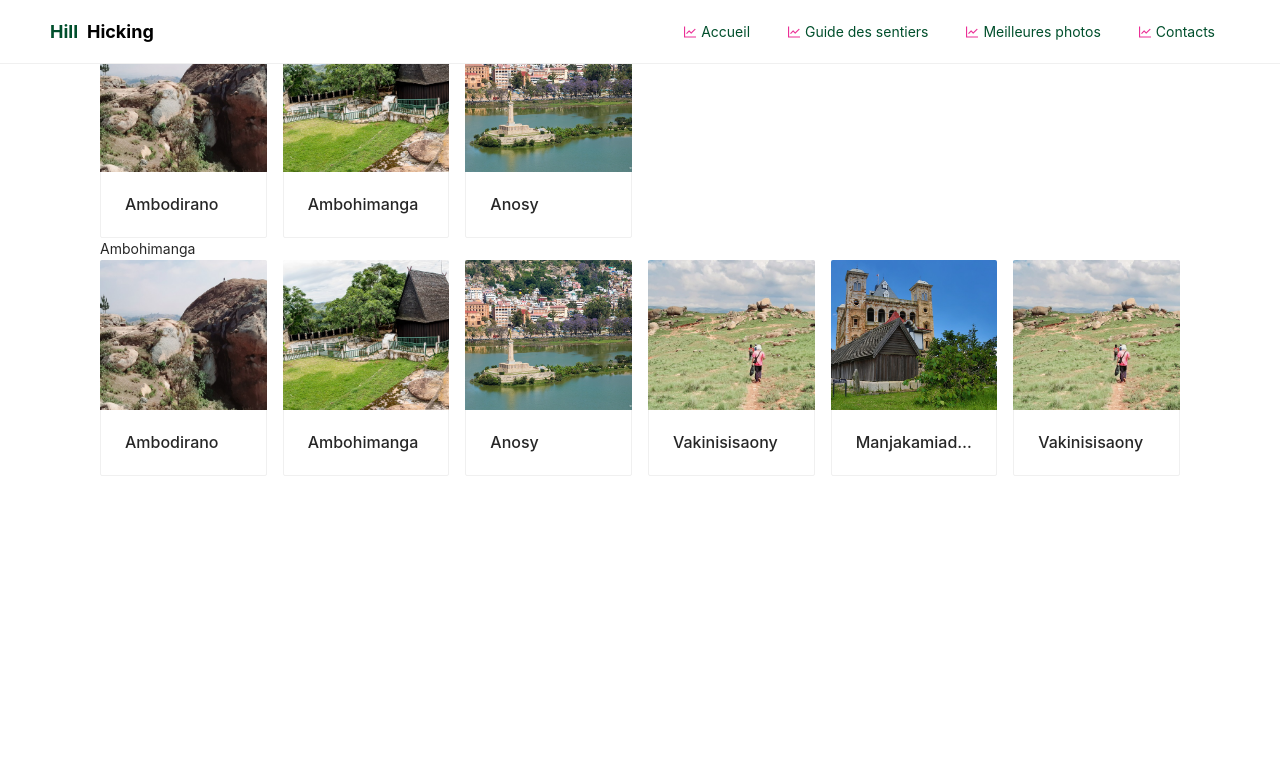
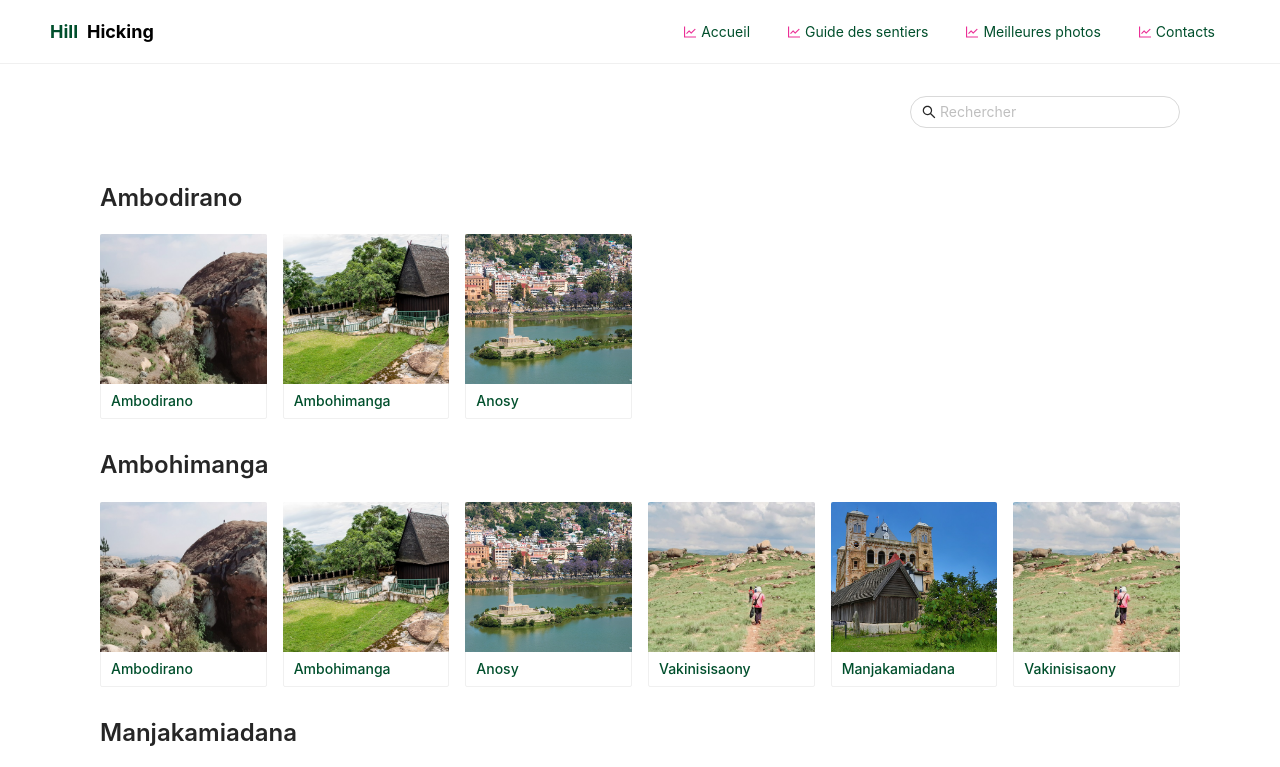
Before and after one commit to Arimihanta/hill-hicking, a React (Create React App) app: page /photos in a window 1280 px wide. Shown: the top 767 px of the page. Built offline with nearby package versions, Linux system fonts and the light colour scheme.

Commit message:
add search

```diff
--- a/src/screens/BestPhotoPage.js
+++ b/src/screens/BestPhotoPage.js
@@ -1,12 +1,16 @@
-import { Row, Col,Card,Image  } from 'antd';
-
+import React,{ useState } from 'react'
+import { Row, Col,Card,Image,Form, Input,Typography  } from 'antd';
+import {SearchOutlined} from '@ant-design/icons';
+import { colors } from "../global/colors"
 //image
 import img20191021_090541 from './../assets/photo/ambodirano/20191021_090541.jpg'
 import img20200124_142938 from './../assets/photo/vakinisisaony/20200124_142938.jpg'
 import Ambohimanga from './../assets/photo/tana/Ambohimanga.jpg'
 import Anosy from './../assets/photo/tana/Anosy.jpg'
 import Manjakamiadana from './../assets/photo/tana/Rova.jpg'
-const { Meta } = Card;
+const { Meta } = Card
+const { Title } = Typography
+const { primaryColor, primaryDarkColor, bodyColor } = colors
 
 const images_data=[
     {
@@ -63,21 +67,86 @@ const images_data=[
                 description:"Au sud de l'Avaradrano, avec pour capitale Alasora et ensuite Andramasina."
             }
         ]
+    },
+    {
+        title:"Manjakamiadana",
+        images:[
+            {
+                nom:"Ambodirano",
+                img:img20191021_090541,
+                description:"Situé au sud du Marovatana, avec pour capitale Fenoarivobe du district de Fenoarivobe."
+            },
+            {
+                nom:"Ambohimanga",
+                img:Ambohimanga,
+                description:"La colline à Madagascar, située approximativement à 24 km au nord-est de la capitale Antananarivo, sur laquelle est établie une place forte royale traditionnelle."
+            },
+            {
+                nom:"Anosy",
+                img:Anosy,
+                description:"C'est un lac artificiel dans la partie sud de la capitale de Madagascar, Antananarivo, à environ 2 km au sud de la Hauteville."
+            },
+            {
+                nom:"Vakinisisaony",
+                img:img20200124_142938,
+                description:"Au sud de l'Avaradrano, avec pour capitale Alasora et ensuite Andramasina."
+            },
+            {
+                nom:"Manjakamiadana",
+                img:Manjakamiadana,
+                description:"Le palais de la Reine qui est l'ancienne demeure officielle des souverains de Madagascar au xixe siècle."
+            },
+            {
+                nom:"Vakinisisaony",
+                img:img20200124_142938,
+                description:"Au sud de l'Avaradrano, avec pour capitale Alasora et ensuite Andramasina."
+            }
+        ]
     }
 ]
 export const BestPhotoPage=()=>{
+    const [data_filtered, setData]=useState(images_data)
+
+    const onSearch=(e)=>{
+        setData(images_data.filter(item=>item.title.toUpperCase().includes(e.target.value.toUpperCase()))
+        )
+    }
     return(
         <div className="main-container">
+            <Row justify="end"
+            >
+                <Col span={6}>
+                    <Form.Item name="search">
+                        <Input
+                            size="middle"
+                            placeholder="Rechercher"
+                            onChange={onSearch}
+                            prefix={<SearchOutlined />}
+                            style={{borderRadius:25}}
+                            />
+                    </Form.Item>
+                </Col>
+            </Row>
+            <div>
                 {
-                images_data.map((item,key)=>
+                    data_filtered.map((item,key)=>
                         <Row>
-                        <Col span={24}>{item.title}</Col>
+                            <Col span={24}>
+                                <Title
+                                    level={3}
+                                    style={{
+                                        marginTop:30,
+                                        marginBottom:20
+                                    }}
+                                >{item.title}</Title>
+                            </Col>
                             <Col span={24}>
                                 <Row gutter={[16, 24]}>
                                     {
                                         item.images.map((item,key)=>
                                             <Col key={key} className="gutter-row" span={4}>
                                                 <Card
+                                                    className="card-best-img"
                                                     hoverable
                                                     cover={<Image className="img-best-photo" alt="example" src={item.img} />}
                                                 >
@@ -93,5 +162,6 @@ export const BestPhotoPage=()=>{
                     )
                 }
             </div>
+        </div>
     )
 }
--- a/src/screens/HeaderPage.js
+++ b/src/screens/HeaderPage.js
@@ -11,13 +11,12 @@ const { primaryColor, primaryDarkColor, bodyColor } = colors
 
 export const HeaderPage = (props) => {
     return (
-        <div style={{ marginTop: "0px" }}>
         <Header
             className="header"
             style={{
                 background: bodyColor,
                 position: "fixed",
-                    zIndex: "1",
+                zIndex: "10",
                 width: "100%",
                 heigt:"10vh",
                 borderBottom: "1px solid #f0f0f0"
@@ -73,6 +72,5 @@ export const HeaderPage = (props) => {
                 </Space>
             </div>
         </Header>
-        </div>
     )
 }
--- a/src/screens/TrailGuidePage.js
+++ b/src/screens/TrailGuidePage.js
@@ -1,4 +1,6 @@
-import { Row, Col,Card } from 'antd';
+import React,{ useState } from 'react'
+import { Row, Col,Card,Form, Input } from 'antd'
+import {SearchOutlined} from '@ant-design/icons'
 
 //image
 import img20191021_090541 from './../assets/photo/ambodirano/20191021_090541.jpg'
@@ -41,11 +43,31 @@ const data=[
     }
 ]
 export const TrailGuidePage=()=>{
+    const [data_filtered, setData]=useState(data)
+
+    const onSearch=(e)=>{
+        setData(data.filter(item=>item.nom.toUpperCase().includes(e.target.value.toUpperCase()))
+        )
+    }
     return(
         <div className="main-container">
+            <Row justify="end"
+            >
+                <Col span={6}>
+                    <Form.Item name="search">
+                        <Input
+                            size="middle"
+                            placeholder="Rechercher"
+                            onChange={onSearch}
+                            prefix={<SearchOutlined />}
+                            style={{borderRadius:25}}
+                            />
+                    </Form.Item>
+                </Col>
+            </Row>
             <Row gutter={[16, 24]}>
                 {
-                    data.map((item,key)=>
+                    data_filtered.map((item,key)=>
                         <Col key={key} className="gutter-row" span={6}>
                             <Card
                                 hoverable
--- a/src/styles/style.css
+++ b/src/styles/style.css
@@ -1,6 +1,7 @@
 .main-container{
   margin-left: 100px;
   margin-right:100px ;
+  padding-top:12vh ;
 }
 .fl-node-content{
     margin-left:200px ;
@@ -107,3 +108,22 @@
   height:150px ;
   object-fit: cover;
 }
+.card-best-img .ant-card-body {
+  padding : 10px !important ;
+}
+
+.card-best-img .ant-card-body .ant-card-meta .ant-card-meta-detail .ant-card-meta-title{
+  color:#004F2C ;
+}
+@media(min-width:1024px){
+  .card-best-img .ant-card-body .ant-card-meta .ant-card-meta-detail .ant-card-meta-title{
+    color:#004F2C ;
+    font-size:14px !important;
+  }
+}
+@media(max-width:1023px){
+  .card-best-img .ant-card-body .ant-card-meta .ant-card-meta-detail .ant-card-meta-title{
+    color:#004F2C ;
+    font-size:10px !important;
+  }
+}
```
Lines whose indentation alone changed are shown as unchanged.
